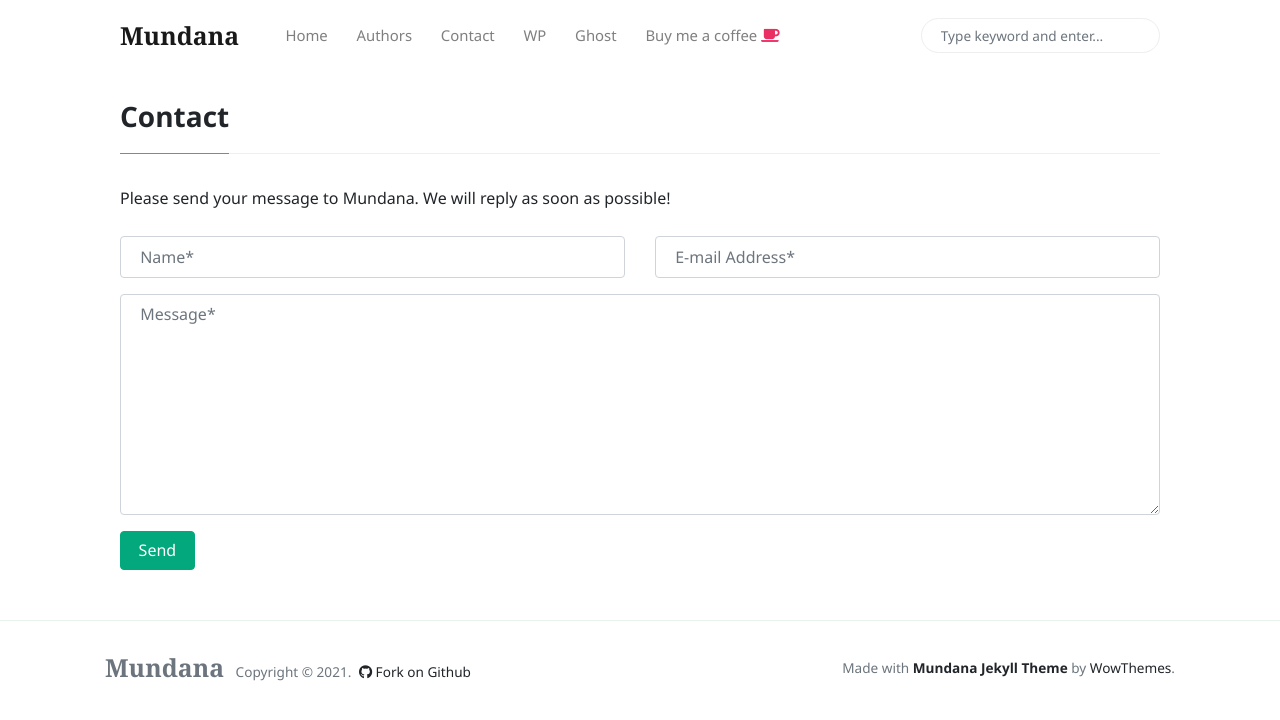
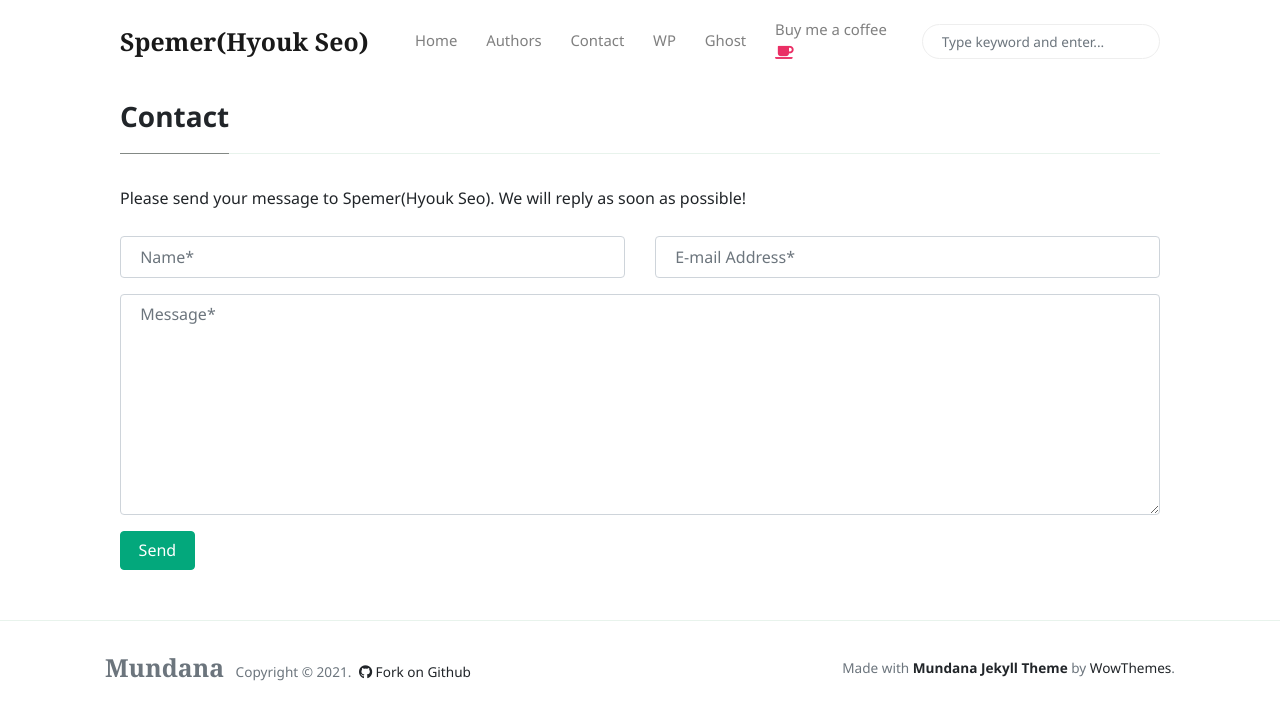
Before and after one commit to spemer/spemer.github.io, a Jekyll site: the page built from _pages/contact.md, in a window 1280 px wide. Shown: the top 720 px of the page. Built offline with Jekyll 4.4.1, drawn with Linux system fonts in a browser that asks for light colours; nearby versions of some CDN libraries.

```diff
--- a/_config.yml
+++ b/_config.yml
@@ -1,11 +1,11 @@
 # Site
-name: 'Mundana'
-description: 'Mundana is a free Jekyll theme for awesome people like you, Medium like.'
+name: 'Spemer(Hyouk Seo)'
+description: 'Spemer 일상/공부 블로그'
 logo: 'assets/images/logo.png'
 favicon: 'assets/images/favicon.ico'
 baseurl: ''
 disqus: 'demowebsite'
-email: 'wowthemesnet@gmail.com'
+email: 'ghsspower@gmail.com'
 mailchimp-list: 'https://wowthemes.us11.list-manage.com/subscribe/post?u=8aeb20a530e124561927d3bd8&amp;id=8c3d2d214b'
 
 include: ["_pages"]
--- a/_layouts/default.html
+++ b/_layouts/default.html
@@ -7,6 +7,8 @@
     <title>{{page.title}} | {{site.name}}</title>
 
     {% seo %}
+
+    <meta name="google-site-verification" content="vceGUL0YSQHRaQfOUAckEH-473T4Oz9w9d0uGvOkBLs" />
 
     <link rel="shortcut icon" type="image/x-icon" href="{{site.baseurl}}/{{site.favicon}}">
 
```
